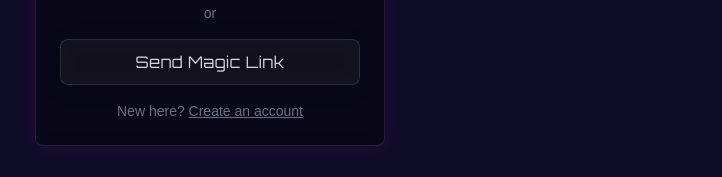
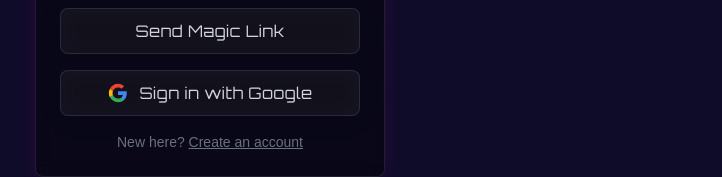
Before and after one commit to Guatapickl/gay-i-concierge, a Next.js app: page /auth/sign-in in a window 1280 px wide. Shown: the part 462-639 px from the top of the page, without its empty margins (558-1280 px from the left). Built offline with nearby package versions, Linux system fonts and the light colour scheme; no server answers.

Commit message:
Added google sign on

```diff
--- a/app/auth/sign-in/page.tsx
+++ b/app/auth/sign-in/page.tsx
@@ -53,6 +53,24 @@ export default function SignInPage() {
     }
   };
 
+  const signInWithGoogle = async () => {
+    setLoading(true);
+    setMessage(null);
+    try {
+      const { error } = await supabase.auth.signInWithOAuth({
+        provider: 'google',
+        options: {
+          redirectTo: typeof window !== 'undefined' ? `${window.location.origin}/auth/callback` : undefined,
+        },
+      });
+      if (error) setMessage(error.message);
+    } catch {
+      setMessage('Failed to sign in with Google.');
+    } finally {
+      setLoading(false);
+    }
+  };
+
 
 
   return (
@@ -87,6 +105,35 @@ export default function SignInPage() {
         </Button>
       </form>
 
+      <Button
+        type="button"
+        onClick={signInWithGoogle}
+        disabled={loading}
+        variant="secondary"
+        fullWidth
+        className="flex items-center justify-center gap-3"
+      >
+        <svg className="w-5 h-5" viewBox="0 0 24 24">
+          <path
+            fill="#4285F4"
+            d="M22.56 12.25c0-.78-.07-1.53-.2-2.25H12v4.26h5.92c-.26 1.37-1.04 2.53-2.21 3.31v2.77h3.57c2.08-1.92 3.28-4.74 3.28-8.09z"
+          />
+          <path
+            fill="#34A853"
+            d="M12 23c2.97 0 5.46-.98 7.28-2.66l-3.57-2.77c-.98.66-2.23 1.06-3.71 1.06-2.86 0-5.29-1.93-6.16-4.53H2.18v2.84C3.99 20.53 7.7 23 12 23z"
+          />
+          <path
+            fill="#FBBC05"
+            d="M5.84 14.09c-.22-.66-.35-1.36-.35-2.09s.13-1.43.35-2.09V7.07H2.18C1.43 8.55 1 10.22 1 12s.43 3.45 1.18 4.93l2.85-2.22.81-.62z"
+          />
+          <path
+            fill="#EA4335"
+            d="M12 5.38c1.62 0 3.06.56 4.21 1.64l3.15-3.15C17.45 2.09 14.97 1 12 1 7.7 1 3.99 3.47 2.18 7.07l3.66 2.84c.87-2.6 3.3-4.53 6.16-4.53z"
+          />
+        </svg>
+        {loading ? 'Signing in…' : 'Sign in with Google'}
+      </Button>
+
       <div className="mt-4 text-sm text-gray-500 text-center">
         New here? <a href="/auth/sign-up" className="underline">Create an account</a>
       </div>
--- /dev/null
+++ b/project.json
@@ -0,0 +1,21 @@
+{
+    "name": "My Awesome Project",
+    "type": "web-app",
+    "description": "A full-stack application for tracking daily habits",
+    "created": "2025-12-16",
+    "vibe": "immaculate",
+    "features": [
+        "User authentication",
+        "Real-time sync",
+        "Mobile-friendly UI"
+    ],
+    "stack": {
+        "backend": "Python/FastAPI",
+        "frontend": "React",
+        "database": "PostgreSQL"
+    },
+    "urls": {
+        "production": "https://example.com",
+        "repo": "https://github.com/user/repo"
+    }
+}
```
